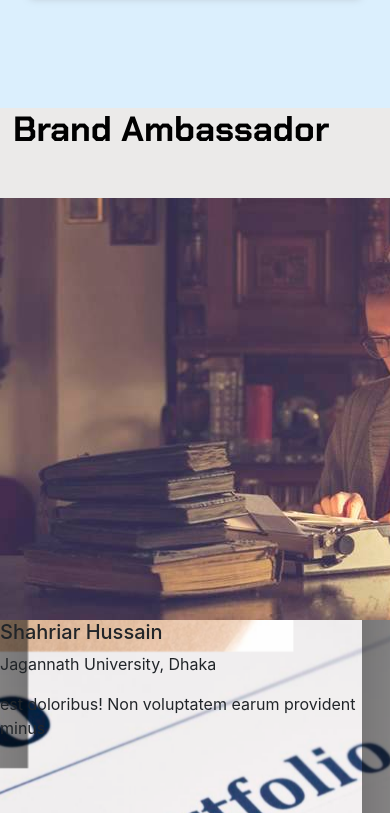
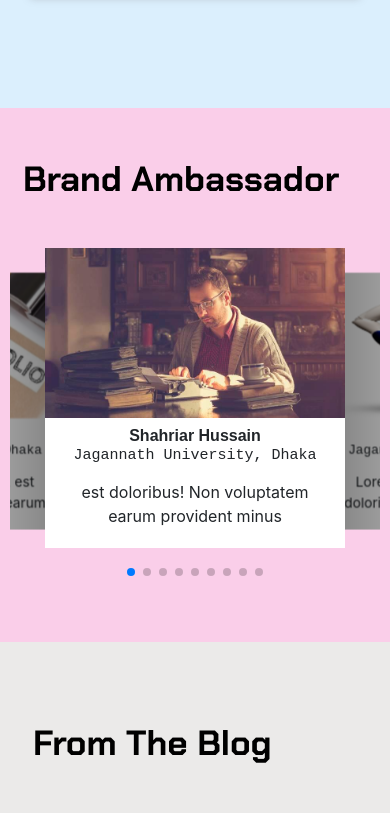
Before and after one commit to Shahriar-H/robotech, a plain HTML site: page index.html in a window 390 px wide. Shown: the part 5951-6764 px from the top of the page. Drawn offline with nearby package versions, Linux system fonts and the light colour scheme.

Commit message:
Add files via upload

```diff
--- a/style/style.css
+++ b/style/style.css
@@ -6,6 +6,7 @@
 body{
     overflow-x: hidden;
     background-color: rgb(235, 234, 233);
+    scroll-behavior: smooth;
 }
 a{
     text-decoration: none;
@@ -482,6 +483,69 @@ section{
     }
 }
 
+/* <!-- Ambassador section start --> */
+
+.ambassador_sec{
+    padding: 50px 100px;
+    overflow: hidden;
+    background-color: rgb(250, 206, 233);
+}
+.ambassador_div{
+    background-color: white;
+    text-align: center;
+    height: 300px;
+}
+.ambassador_info{
+    padding: 8px;
+}
+.ambassador_info h5{
+    font-weight: bold;
+    font-size: 16px;
+    font-family:Arial, Helvetica, sans-serif;
+    padding-bottom: 0;
+    margin-bottom: 0;
+}
+.ambassador_info .amba_institute{
+    padding-bottom: 0;
+    margin-bottom: 0;
+    font-family: monospace;
+    font-size: 15px;
+}
+.slider_div_swiper{
+    height: 300px;
+    position: relative;
+    background: #eee;
+    font-size: 14px;
+    color: #000;
+    margin: 0;
+    padding: 0;
+    overflow: hidden;
+}
+.swiper {
+    width: 100%;
+    /* padding-top: 50px;
+    padding-bottom: 50px; */
+  }
+
+  .swiper-slide {
+    background-position: center;
+    background-size: cover;
+    width: 300px;
+    height: 300px;
+    overflow: hidden;
+  }
+
+  .ambassador_div img {
+    display: block;
+    width: 300px;
+    height: 170px;
+  }
+  .swiper-pagination{
+    position: relative !important;
+    margin-top: 20px !important;
+  }
+
+
 
 /* <!-- Blog section start --> */
 
@@ -728,6 +792,9 @@ li a i{
         background-color: white;
     }
 
+    .ambassador_sec {
+        padding: 50px 10px;
+    }
     .nav_bar{
         display: none;
     }
@@ -883,6 +950,9 @@ li a i{
     .header-sec-1 {
         padding-top: 120px;
     }
+    .ambassador_info p:nth-child(3){
+        padding:12px
+    }
 
 
 }
```
